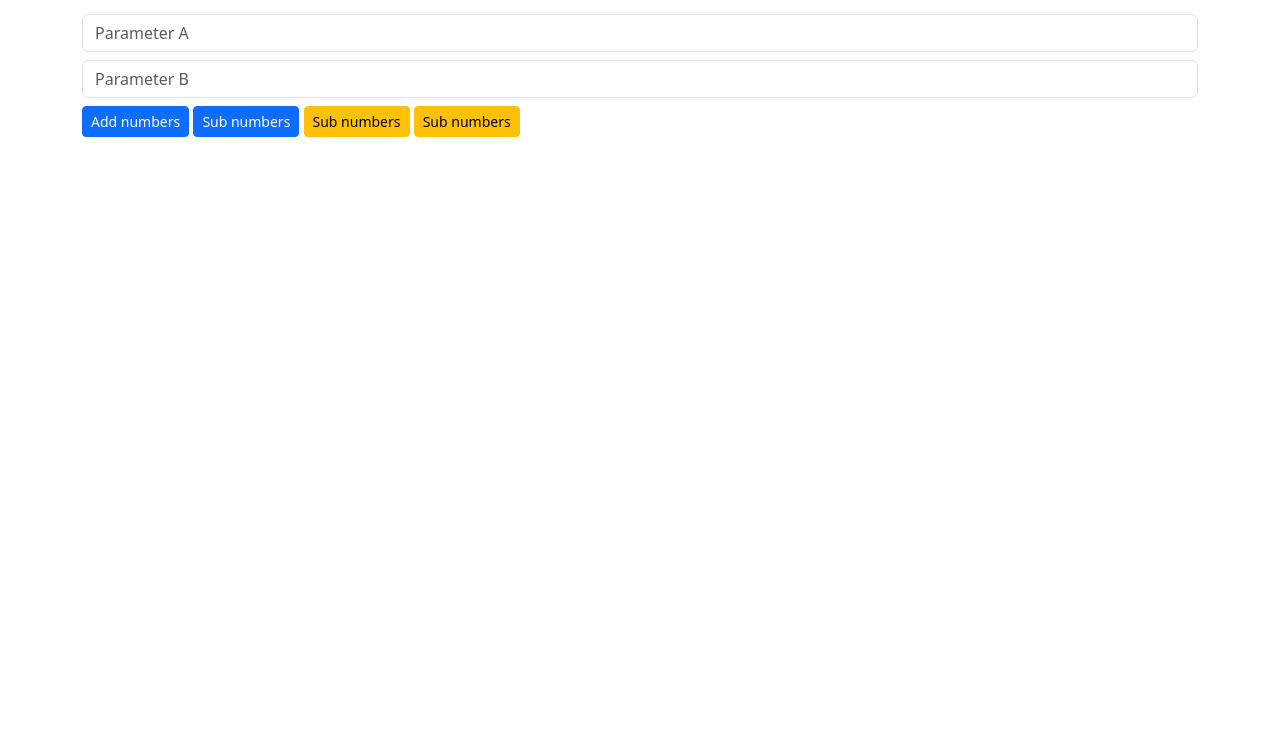
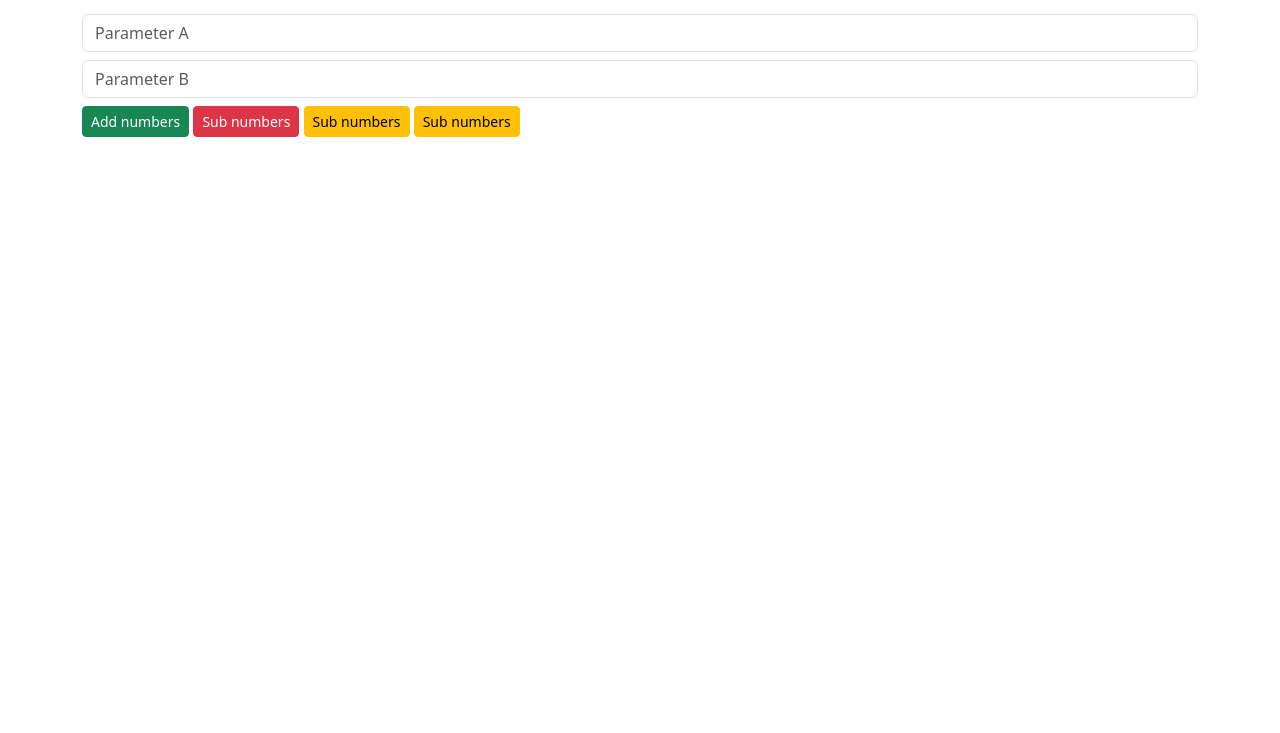
Before and after one commit to siposm/wblr-git-demo, a plain HTML site: page index.html in a window 1280 px wide. Shown: the part 67-800 px from the top of the page. Drawn offline with nearby package versions, Linux system fonts and the light colour scheme.

Commit message:
btn color change

```diff
--- a/index.html
+++ b/index.html
@@ -14,8 +14,8 @@
 
 	<input class="form-control mb-2" type="number" id="param-a" placeholder="Parameter A">
 	<input class="form-control mb-2" type="number" id="param-b" placeholder="Parameter B">
-	<button class="btn btn-sm btn-primary" onclick="addition()">Add numbers</button>
-	<button class="btn btn-sm btn-primary" onclick="subtraction()">Sub numbers</button>
+	<button class="btn btn-sm btn-success" onclick="addition()">Add numbers</button>
+	<button class="btn btn-sm btn-danger" onclick="subtraction()">Sub numbers</button>
 	<button class="btn btn-sm btn-warning" onclick="multiplication()">Sub numbers</button>
 	<button class="btn btn-sm btn-warning" onclick="division()">Sub numbers</button>
 
```
